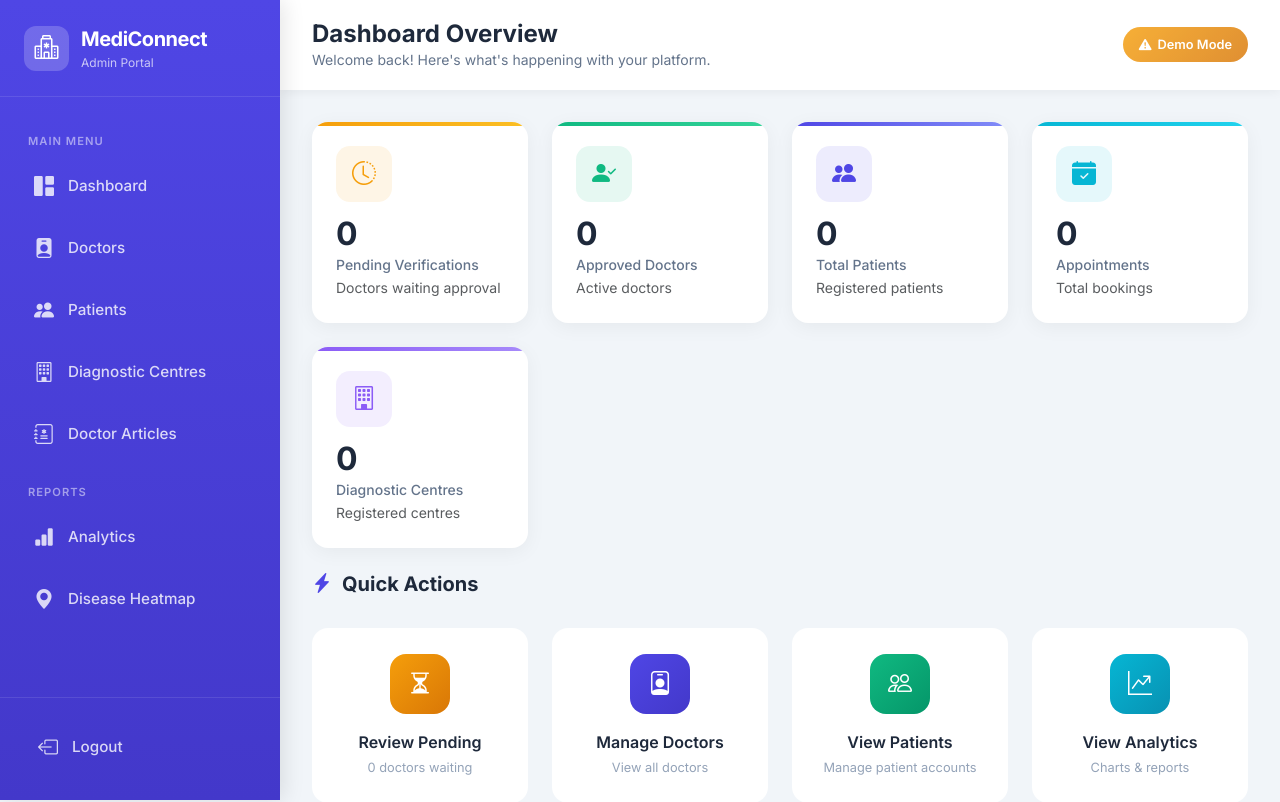
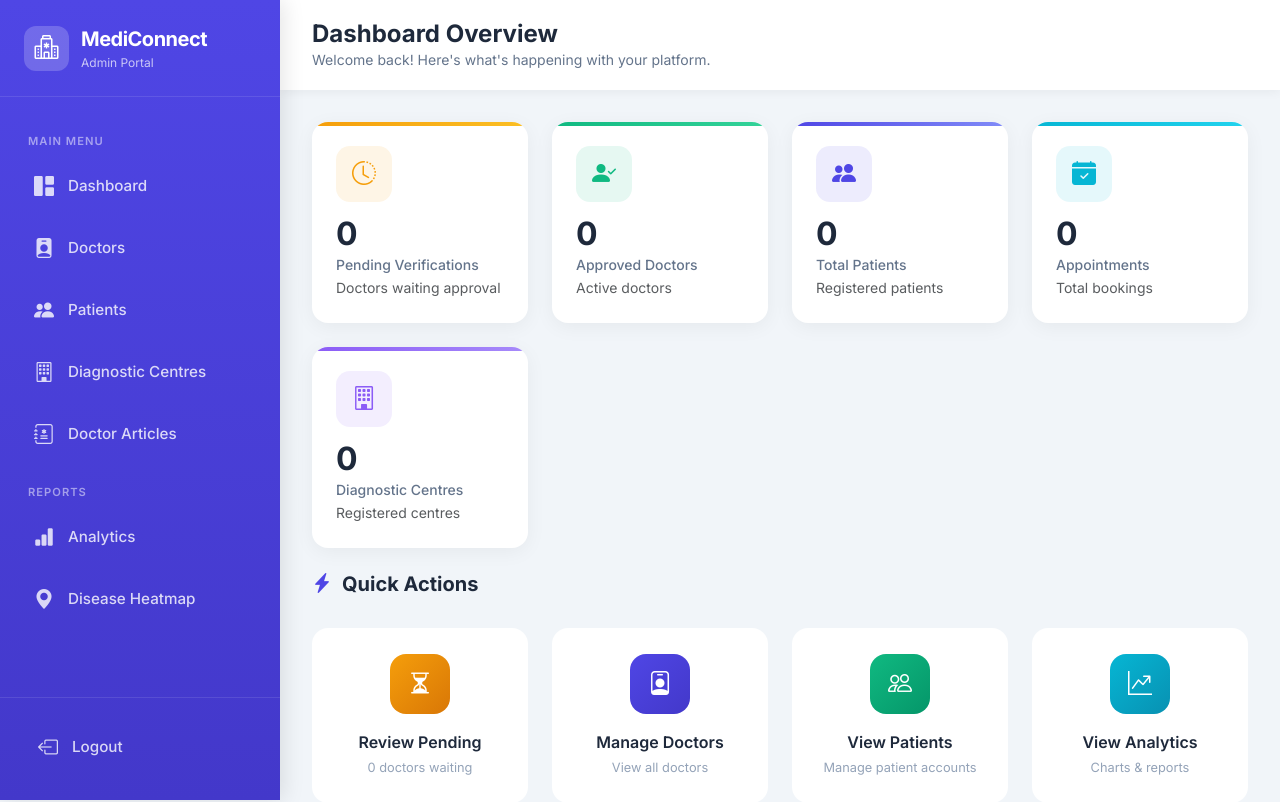
Before and after one commit to deba75/medical-management-system, a Flask app: page /dashboard in a window 1280 px wide. Shown: the top 802 px of the page. Run offline with Flask 3, Linux system fonts and the light colour scheme; the visitor is signed in with stand-in values (Sample User, id 1).

Commit message:
Remove Firebase Connected badge from Admin Dashboard header

```diff
--- a/Admin/templates/dashboard.html
+++ b/Admin/templates/dashboard.html
@@ -9,17 +9,6 @@
         <div class="header-title">
             <h1>Dashboard Overview</h1>
             <p>Welcome back! Here's what's happening with your platform.</p>
-        </div>
-        <div class="header-actions">
-            {% if firebase_connected %}
-            <span class="firebase-badge">
-                <i class="bi bi-check-circle-fill"></i> Firebase Connected
-            </span>
-            {% else %}
-            <span class="firebase-badge disconnected">
-                <i class="bi bi-exclamation-triangle-fill"></i> Demo Mode
-            </span>
-            {% endif %}
         </div>
     </div>
 
```
